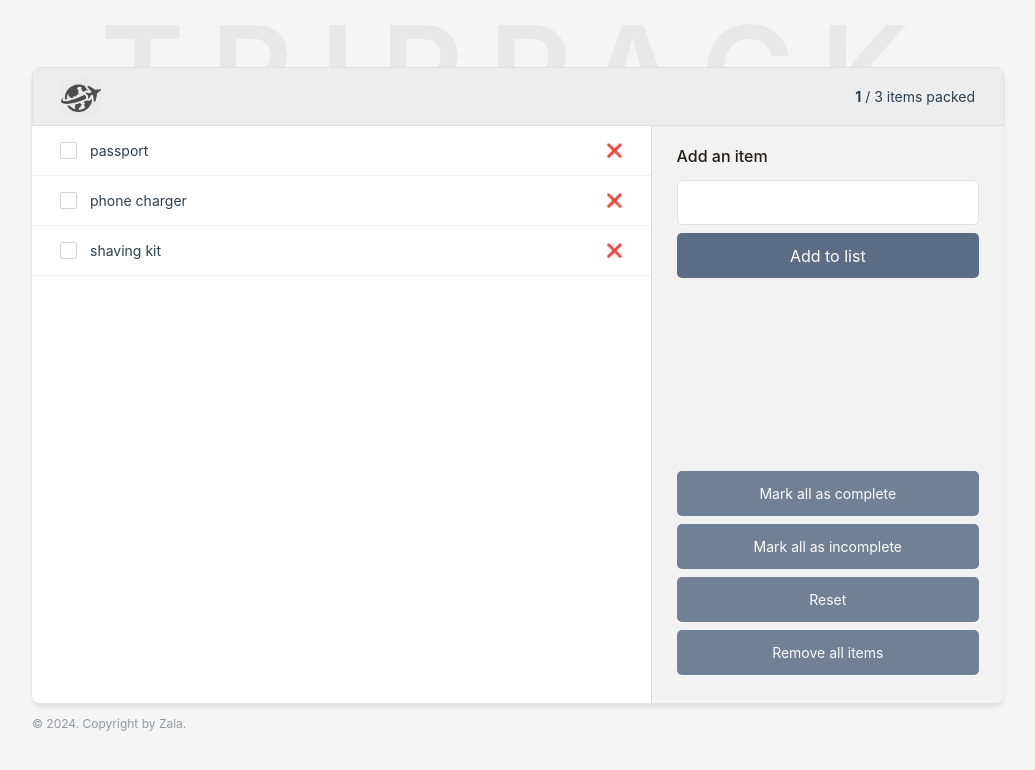
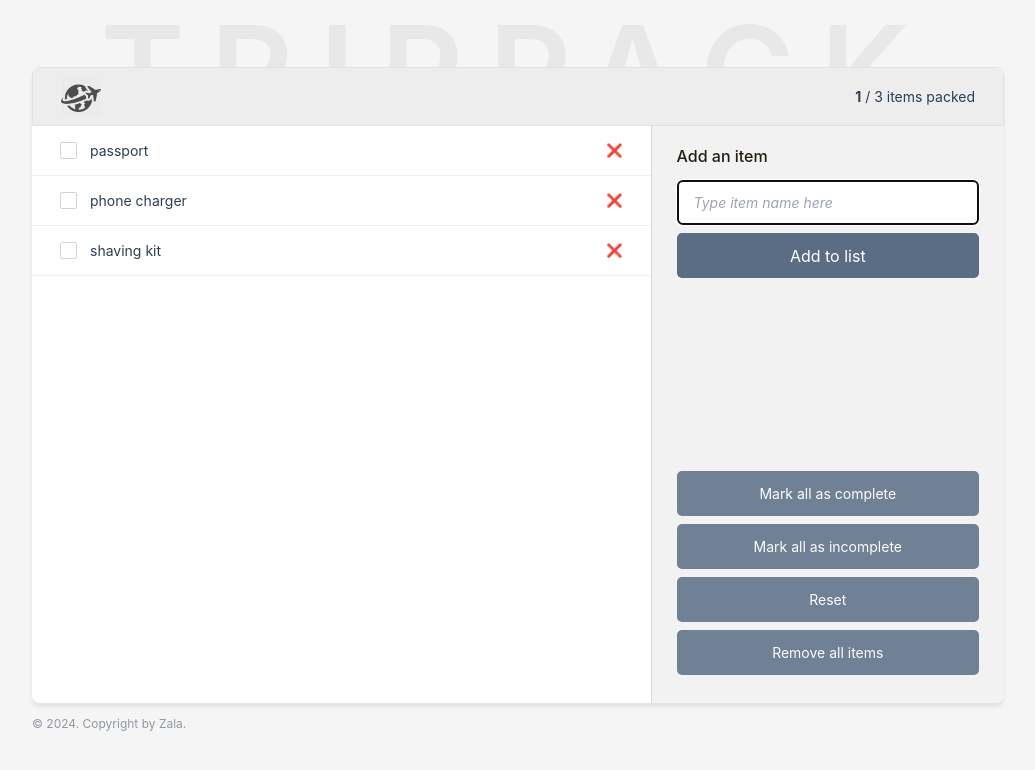
Before and after one commit to zala-dev/trip-pack, a React (Vite) app: page / in a window 1280 px wide. Shown: the top 770 px of the page, without its empty margins (122-1157 px from the left). Built offline with nearby package versions, Linux system fonts and the light colour scheme.

Commit message:
complete add new item functionality

```diff
--- a/src/components/AddItemForm.jsx
+++ b/src/components/AddItemForm.jsx
@@ -1,10 +1,43 @@
+import { useRef, useState } from "react";
 import Button from "./Button";
 
-export default function AddItemForm() {
+export default function AddItemForm({ setItems }) {
+  const inputRef = useRef(null);
+
+  const [newItem, setNewItem] = useState({
+    text: "",
+    packed: false,
+  });
+
+  const handleOnChange = (e) => {
+    const { value } = e.target;
+    setNewItem({ ...newItem, text: value });
+  };
+
+  const handleOnSubmit = (e) => {
+    e.preventDefault();
+
+    if (!newItem.text) {
+      alert(`Item name can not be empty`);
+      inputRef.current.focus();
+      return;
+    }
+
+    setItems((prev) => [...prev, newItem]);
+    setNewItem({ text: "", packed: false });
+  };
+
   return (
-    <form>
+    <form onSubmit={handleOnSubmit}>
       <h2>Add an item</h2>
-      <input />
+      <input
+        ref={inputRef}
+        placeholder="Type item name here"
+        name="newItem"
+        value={newItem.text}
+        onChange={handleOnChange}
+        autoFocus
+      />
       <Button>Add to list</Button>
     </form>
   );
--- a/src/components/App.jsx
+++ b/src/components/App.jsx
@@ -3,15 +3,18 @@ import Header from "./Header";
 import Footer from "./Footer";
 import Sidebar from "./Sidebar";
 import ItemList from "./ItemList";
+import { initialItems } from "../lib/constants";
+import { useState } from "react";
 
 function App() {
+  const [items, setItems] = useState(initialItems);
   return (
     <>
       <BackgroundText />
       <main>
         <Header />
-        <ItemList />
-        <Sidebar />
+        <ItemList items={items} />
+        <Sidebar setItems={setItems} />
       </main>
       <Footer />
     </>
--- a/src/components/ItemList.jsx
+++ b/src/components/ItemList.jsx
@@ -1,13 +1,4 @@
-import { useState } from "react";
-
-const initialItems = [
-  { text: "passport", packed: true },
-  { text: "phone charger", packed: false },
-  { text: "shaving kit", packed: false },
-];
-
-export default function ItemList() {
-  const [items, setItems] = useState(initialItems);
+export default function ItemList({ items }) {
   if (!items) {
     return <p>No items in the list!</p>;
   }
--- a/src/components/Sidebar.jsx
+++ b/src/components/Sidebar.jsx
@@ -1,10 +1,10 @@
 import AddItemForm from "./AddItemForm";
 import ButtonGroup from "./ButtonGroup";
 
-export default function Sidebar() {
+export default function Sidebar({ setItems }) {
   return (
     <aside className="sidebar">
-      <AddItemForm />
+      <AddItemForm setItems={setItems} />
       <ButtonGroup />
     </aside>
   );
--- /dev/null
+++ b/src/lib/constants.js
@@ -0,0 +1,5 @@
+export const initialItems = [
+  { text: "passport", packed: true },
+  { text: "phone charger", packed: false },
+  { text: "shaving kit", packed: false },
+];
```
